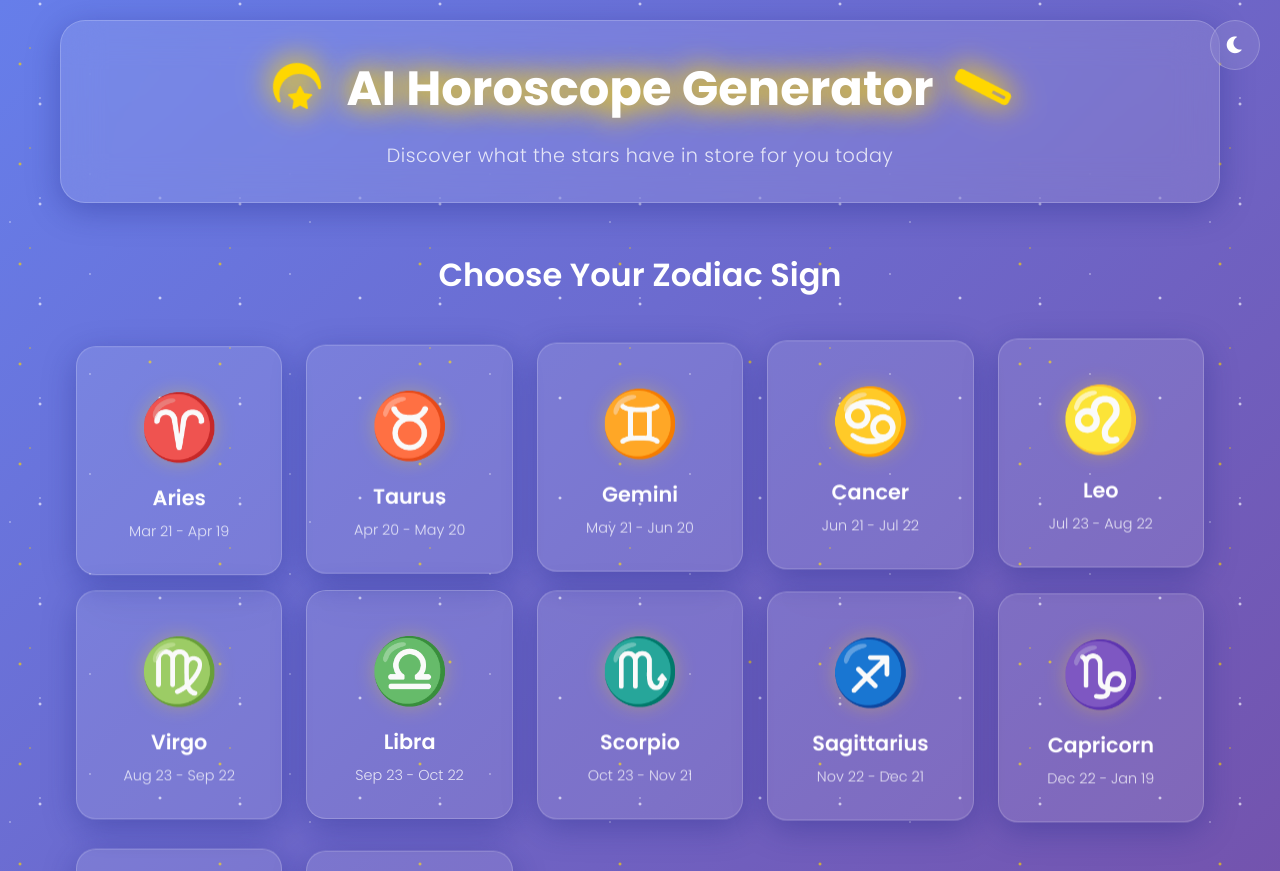
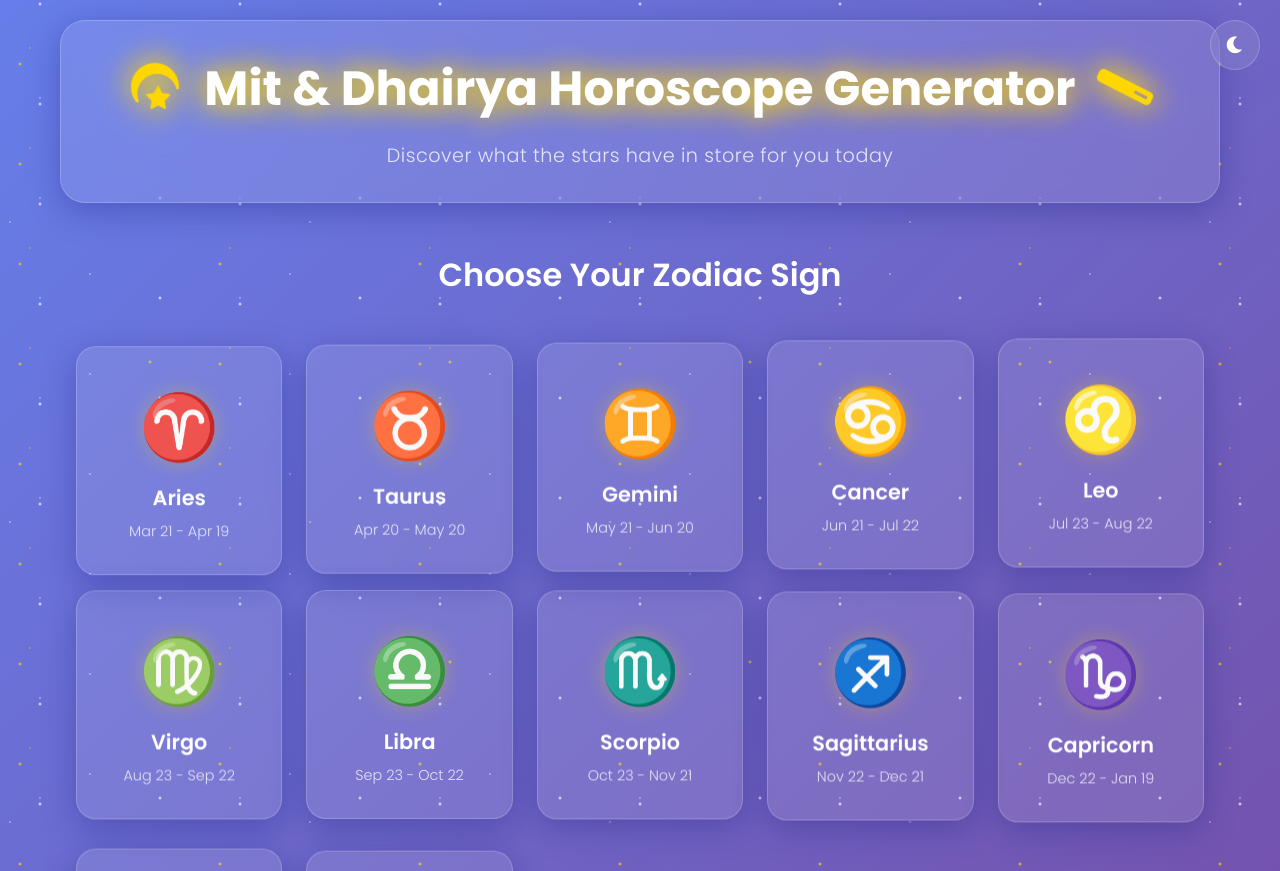
Before and after one commit to mitsolanki/zodiacmd, a Flask app: page / in a window 1280 px wide. Shown: the top 871 px of the page. Run offline with Flask 3, Linux system fonts and the light colour scheme.

Commit message:
Update index.html

```diff
--- a/templates/index.html
+++ b/templates/index.html
@@ -18,7 +18,7 @@
         <header class="header">
             <h1 class="title">
                 <i class="fas fa-star-and-crescent"></i>
-                AI Horoscope Generator
+                Mit & Dhairya Horoscope Generator
                 <i class="fas fa-magic"></i>
             </h1>
             <p class="subtitle">Discover what the stars have in store for you today</p>
```
